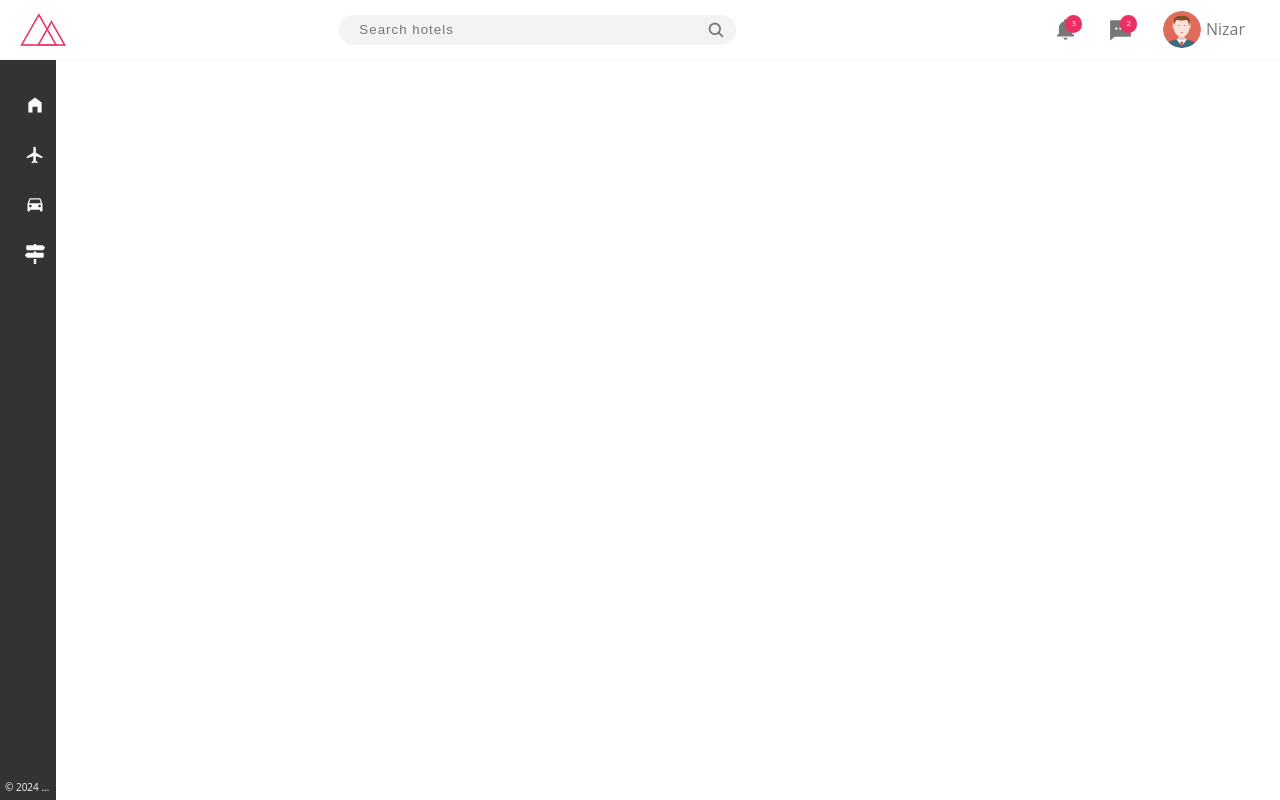
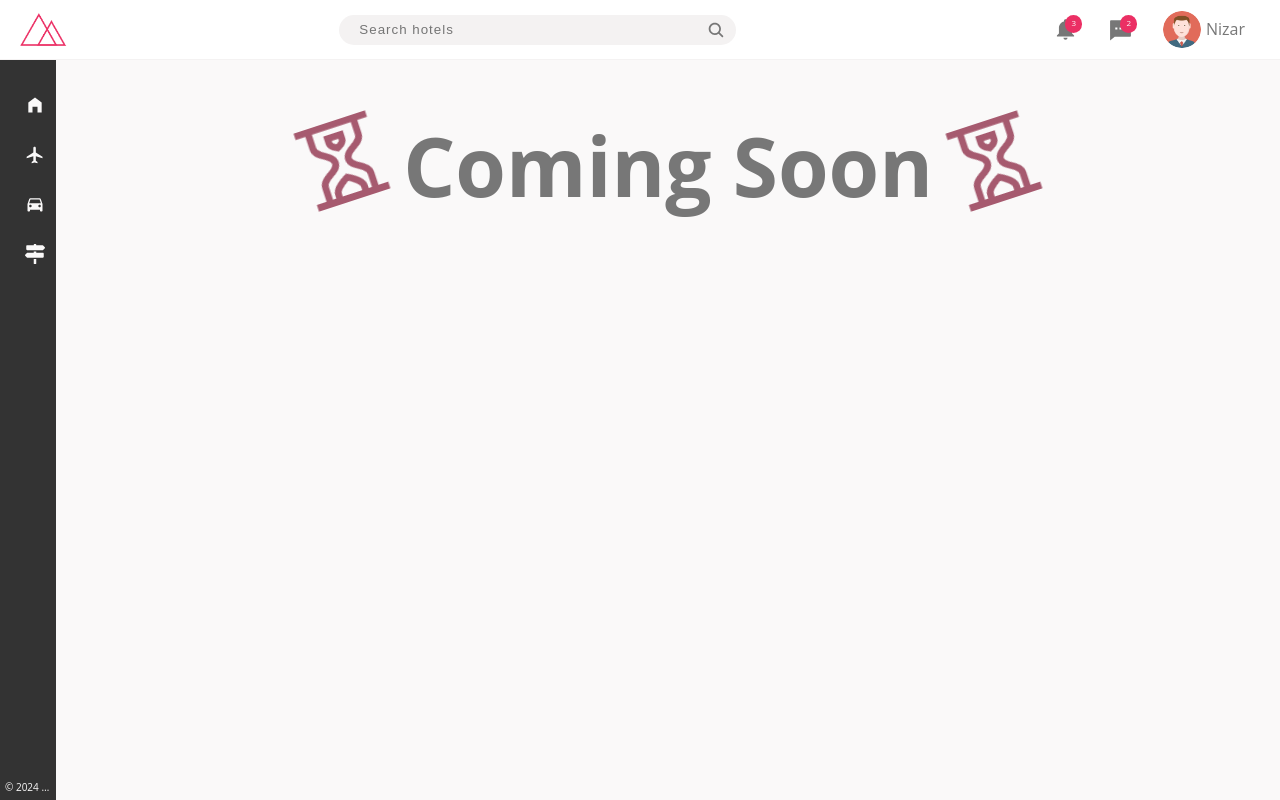
Before and after one commit to NizarFkih/Booking_Front_Side, a React (Vite) app: page / in a window 1280 px wide. Built offline with nearby package versions, Linux system fonts and the light colour scheme.

Commit message:
Add Not Found Page component. -SectionLayout get By default the full height of the view port.

```diff
--- a/src/components/Layout/MainLayout/MainLayout.component.jsx
+++ b/src/components/Layout/MainLayout/MainLayout.component.jsx
@@ -2,12 +2,14 @@ import { BrowserRouter as Router, Routes, Route } from "react-router-dom";
 import SideBar from "./../../SideBar/SideBar.component";
 import styles from "./MainLayout.module.scss";
 import HotelDetails from "../../../pages/HotelDetails.component";
+import PageNotFound from "../../../pages/pageNotFound/PageNotFound.component";
 const MainLayout = () => {
   return (
     <main className={styles.main}>
       <SideBar />
       <Routes>
         <Route path="/hotel" element={<HotelDetails />} />
+        <Route path="*" element={<PageNotFound/>} />
       </Routes>
     </main>
   );
--- a/src/components/Layout/SectionLayout/SectionLayout.module.scss
+++ b/src/components/Layout/SectionLayout/SectionLayout.module.scss
@@ -3,4 +3,5 @@
   background-color: $color-grey-light-1;
   flex: 1 0 0;
   overflow-y: scroll;
+  height: calc(100vh - 6rem);
 }
--- /dev/null
+++ b/src/pages/pageNotFound/PageNotFound.component.jsx
@@ -0,0 +1,19 @@
+import SectionLayout from "../../components/Layout/SectionLayout/SectionLayout.component";
+import { GrInProgress } from "react-icons/gr";
+import styles from "./PageNotFound.module.scss";
+
+const PageNotFound = () => {
+  return (
+    <SectionLayout>
+      <section className={styles.notFoundSection}>
+        <h1 className={styles.notFoundSection__heading}>
+          <GrInProgress className={styles.notFoundSection__flipIcon} />
+          Coming Soon
+          <GrInProgress className={styles.notFoundSection__flipIcon} />
+        </h1>
+      </section>
+    </SectionLayout>
+  );
+};
+
+export default PageNotFound;
--- /dev/null
+++ b/src/pages/pageNotFound/PageNotFound.module.scss
@@ -0,0 +1,36 @@
+@import "./../../styles/base/color";
+.notFoundSection {
+  text-align: center;
+  font-size: 7rem;
+  height: 100%;
+
+  &__heading {
+    margin-top: 4rem;
+  }
+  &__flipIcon {
+    animation: flip 3s ease-in infinite alternate;
+    position: relative;
+    margin: 0 2rem;
+    top: 0.5rem;
+
+  }
+}
+
+@keyframes flip {
+  0% {
+    transform: rotate(0deg);
+  }
+  30% {
+    transform: rotate(-45deg);
+    color:$color-primary;
+  }
+  60% {
+    transform: rotate(45deg);
+    color:$color-primary;
+  }
+  100% {
+    transform: rotate(0);
+
+  }
+
+}
```
